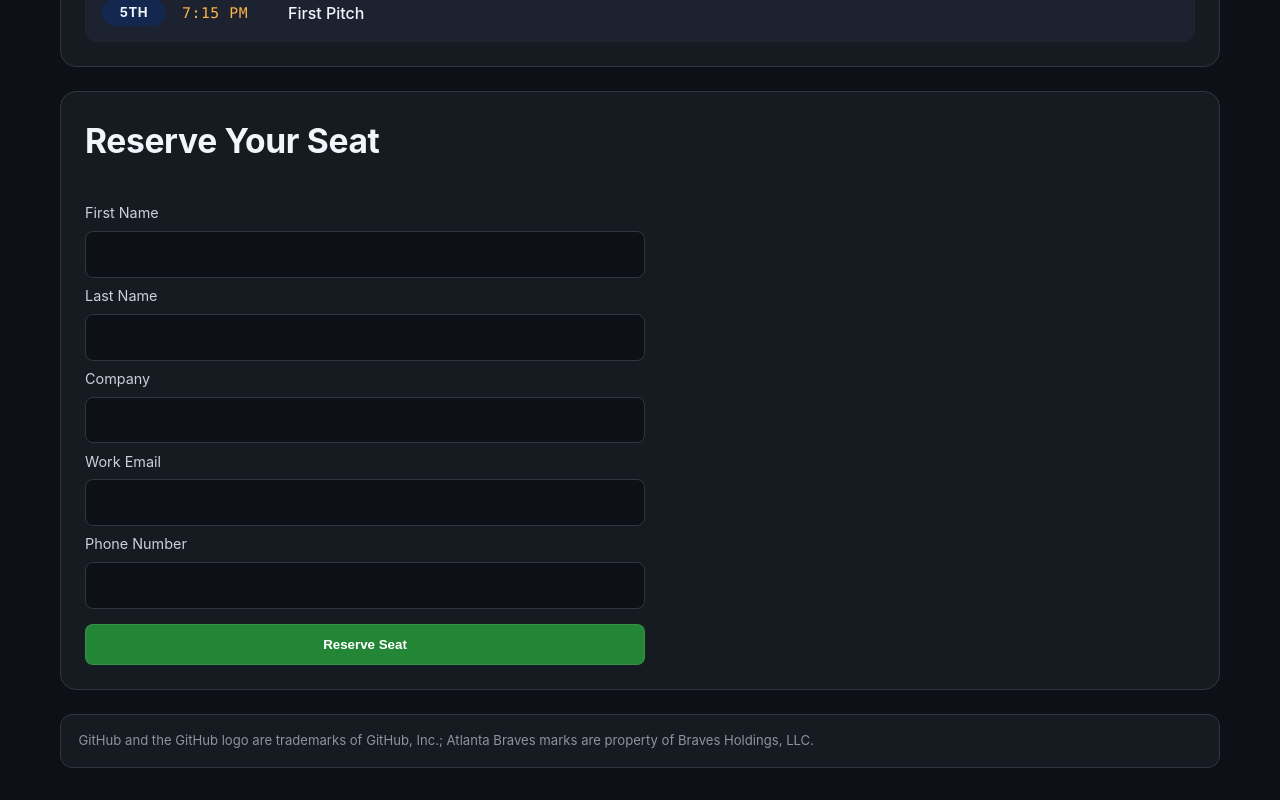
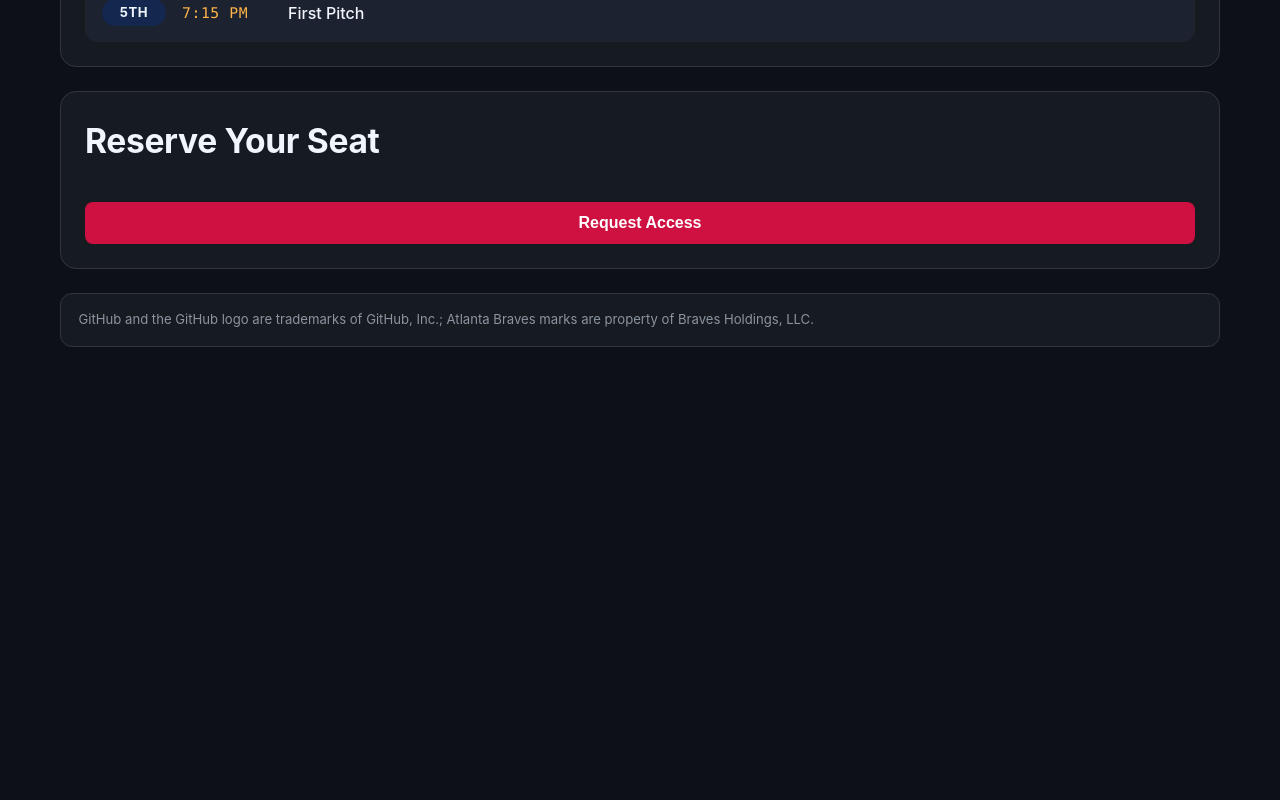
Before and after one commit to BensBar/GitHubBraves, a React (Vite) app: page / in a window 1280 px wide. Shown: the part 1120-1920 px from the top of the page. After the commit the page ends 1499 px from the top, so only its background shows below. Built offline with nearby package versions, Linux system fonts and the light colour scheme; no server answers.

Commit message:
Hide form behind red Request Access button; simplify success message

```diff
--- a/src/App.css
+++ b/src/App.css
@@ -273,6 +273,23 @@ h2 {
   font-weight: 500;
 }
 
+.request-access-btn {
+  display: inline-block;
+  border: none;
+  border-radius: 0.5rem;
+  padding: 0.75rem 1.5rem;
+  background: var(--braves-red);
+  color: #ffffff;
+  font-weight: 700;
+  font-size: 1rem;
+  cursor: pointer;
+  transition: background-color 0.15s ease;
+}
+
+.request-access-btn:hover {
+  background: #a80d34;
+}
+
 /* ---------- Signup ---------- */
 
 .signup {
--- a/src/App.jsx
+++ b/src/App.jsx
@@ -41,6 +41,7 @@ function StitchDivider() {
 }
 
 function App() {
+  const [formOpen, setFormOpen] = useState(false)
   const [formStatus, setFormStatus] = useState('idle')
   const [formMessage, setFormMessage] = useState('')
 
@@ -59,7 +60,7 @@ function App() {
       // Honeypot tripped — silently pretend success so bots don't retry.
       form.reset()
       setFormStatus('success')
-      setFormMessage("You're on the list! The event team will be in touch with details closer to June 18.")
+      setFormMessage('')
       return
     }
 
@@ -80,7 +81,7 @@ function App() {
 
       form.reset()
       setFormStatus('success')
-      setFormMessage("You're on the list! The event team will be in touch with details closer to June 18.")
+      setFormMessage('')
     } catch {
       setFormStatus('error')
       setFormMessage('We could not submit your registration. Please try again in a minute.')
@@ -152,11 +153,17 @@ function App() {
         {REGISTRATION_OPEN ? (
           formStatus === 'success' ? (
             <div className="status-card success" role="status" aria-live="polite">
-              <h3>You&apos;re registered.</h3>
-              <p>{formMessage}</p>
+              <h3>Thank you for registering.</h3>
             </div>
           ) : (
-            <form onSubmit={handleSubmit} className="signup-form" noValidate aria-busy={formStatus === 'submitting'}>
+            <>
+              {!formOpen && (
+                <button className="request-access-btn" onClick={() => setFormOpen(true)}>
+                  Request Access
+                </button>
+              )}
+              {formOpen && (
+                <form onSubmit={handleSubmit} className="signup-form" noValidate aria-busy={formStatus === 'submitting'}>
               <label className="trap" htmlFor="company-site">
                 Company Site
                 <input id="company-site" name="_gotcha" type="text" tabIndex="-1" autoComplete="off" />
@@ -201,6 +208,8 @@ function App() {
 
               {formMessage && <p className="status error">{formMessage}</p>}
             </form>
+              )}
+            </>
           )
         ) : (
           <div className="status-card" role="status" aria-live="polite">
```
